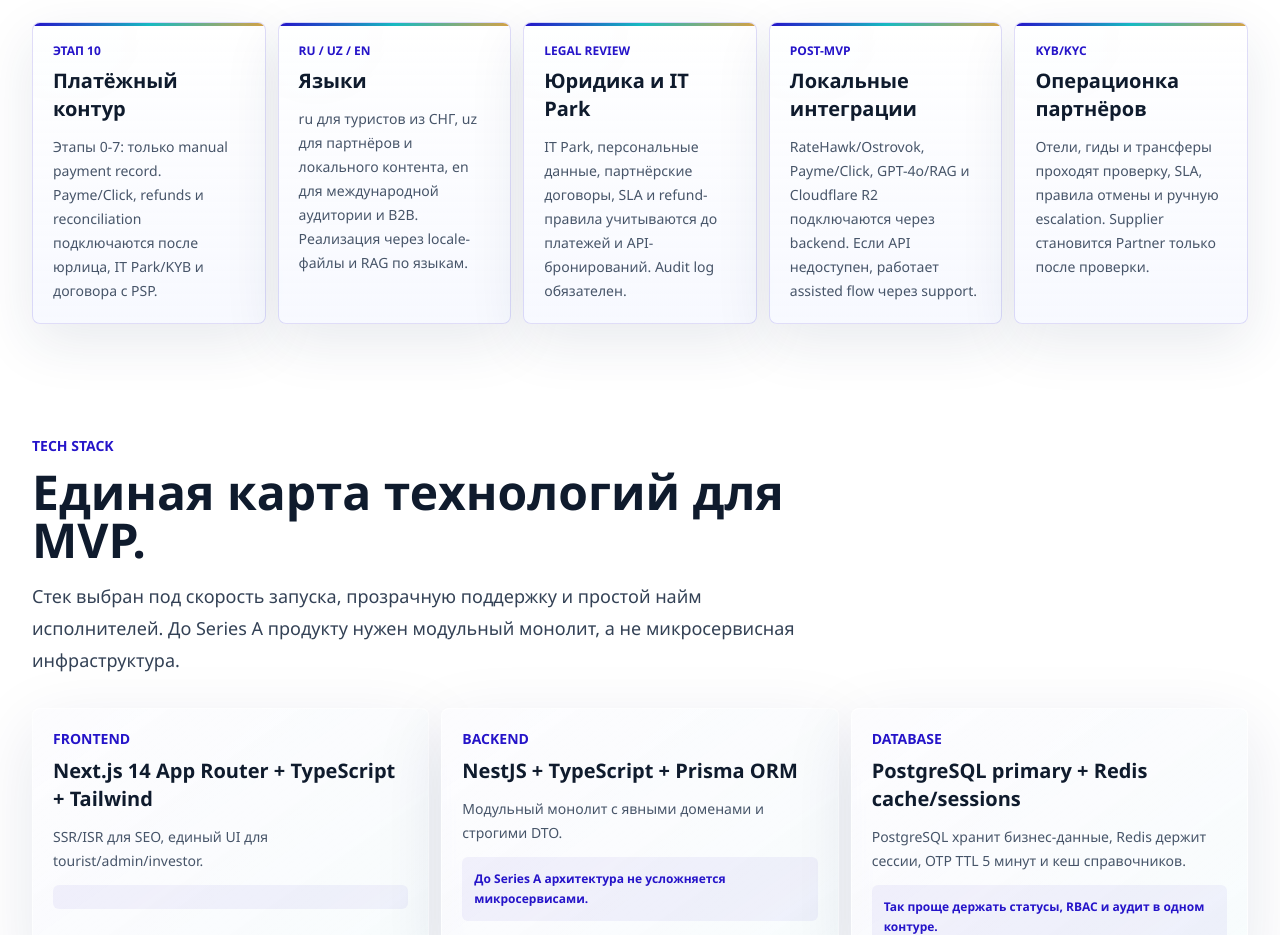
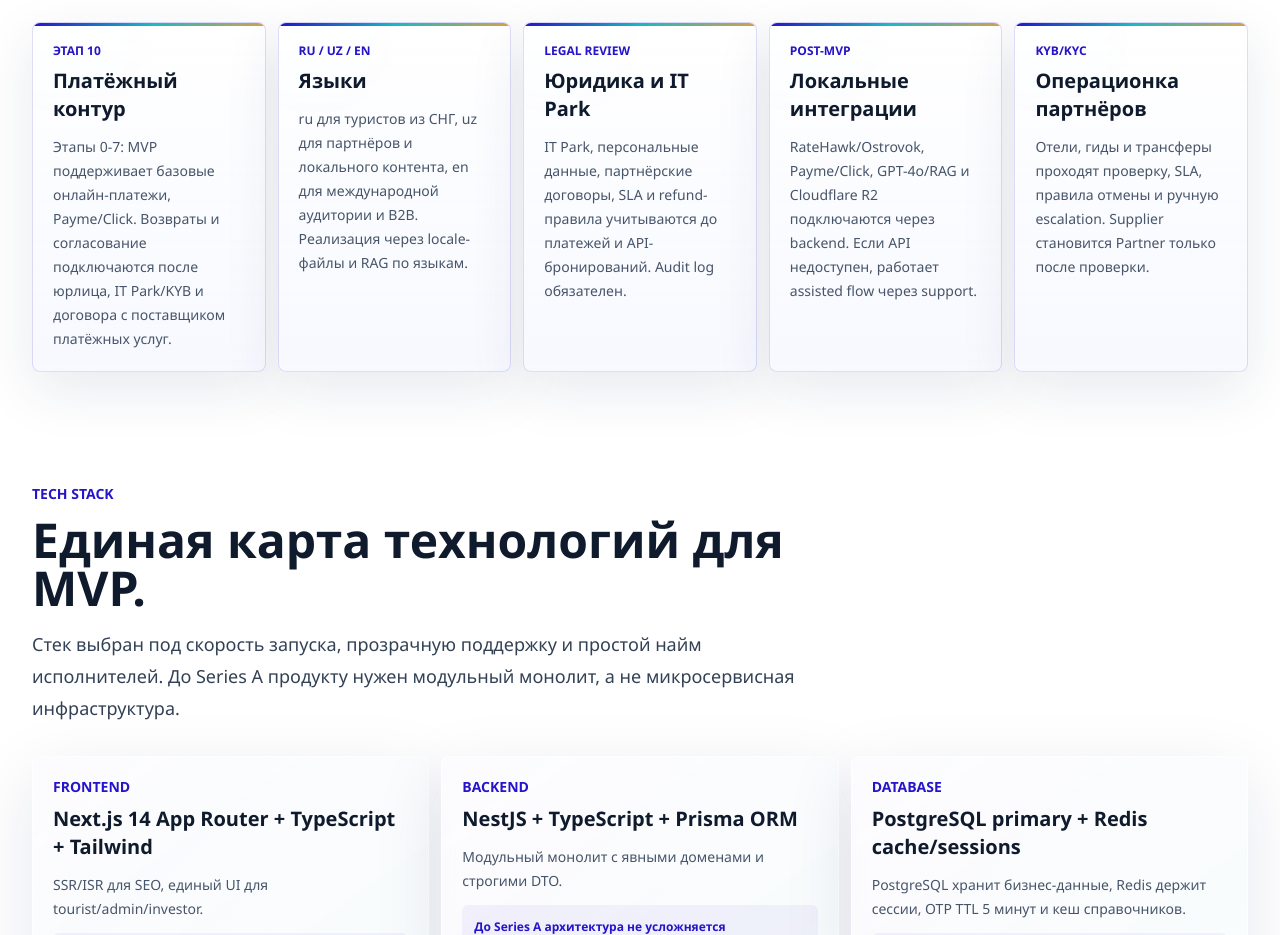
Before and after one commit to RawenHold/orient, a Next.js app: page /developers in a window 1280 px wide. Shown: the part 1180-2115 px from the top of the page. Built offline with nearby package versions, Linux system fonts and the light colour scheme.

Commit message:
Update developer.ts

```diff
--- a/src/data/developer.ts
+++ b/src/data/developer.ts
@@ -35,7 +35,7 @@ export const dataRelations = [
 ];
 
 export const uzDevContext = [
-  { title: "Платёжный контур", value: "Этап 10", text: "Этапы 0-7: только manual payment record. Payme/Click, refunds и reconciliation подключаются после юрлица, IT Park/KYB и договора с PSP." },
+  { title: "Платёжный контур", value: "Этап 10", text: "Этапы 0-7: MVP поддерживает базовые онлайн-платежи, Payme/Click. Возвраты и согласование подключаются после юрлица, IT Park/KYB и договора с поставщиком платёжных услуг." },
   { title: "Языки", value: "RU / UZ / EN", text: "ru для туристов из СНГ, uz для партнёров и локального контента, en для международной аудитории и B2B. Реализация через locale-файлы и RAG по языкам." },
   { title: "Юридика и IT Park", value: "Legal review", text: "IT Park, персональные данные, партнёрские договоры, SLA и refund-правила учитываются до платежей и API-бронирований. Audit log обязателен." },
   { title: "Локальные интеграции", value: "Post-MVP", text: "RateHawk/Ostrovok, Payme/Click, GPT-4o/RAG и Cloudflare R2 подключаются через backend. Если API недоступен, работает assisted flow через support." },
```
